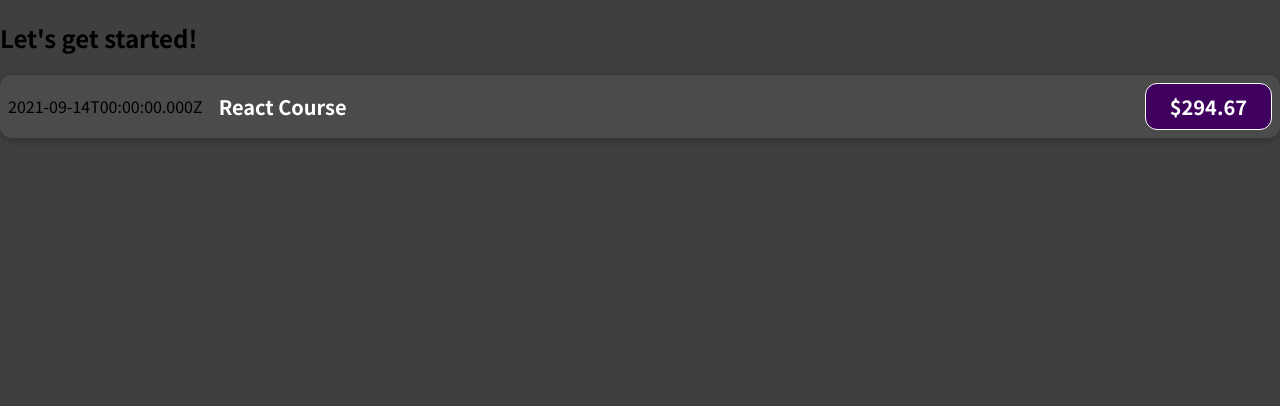
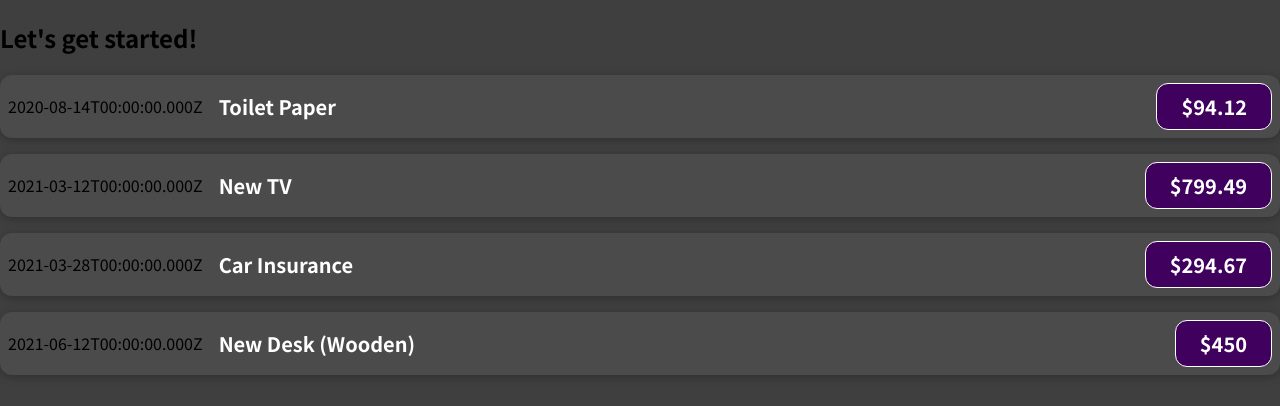
Before and after one commit to AndrewJacobVlietstra/React, a JavaScript app in the folder react-complete-guide/: page / in a window 1280 px wide. Shown: the top 406 px of the page. Built offline with nearby package versions, Linux system fonts and the light colour scheme.

Commit message:
Started working with props, making components reusable

```diff
--- a/react-complete-guide/src/App.js
+++ b/react-complete-guide/src/App.js
@@ -1,10 +1,35 @@
 import ExpenseItem from './components/ExpenseItem';
 
 function App() {
+  const expenses = [
+    {
+      id: 'e1',
+      title: 'Toilet Paper',
+      amount: 94.12,
+      date: new Date(2020, 7, 14),
+    },
+    { id: 'e2', title: 'New TV', amount: 799.49, date: new Date(2021, 2, 12) },
+    {
+      id: 'e3',
+      title: 'Car Insurance',
+      amount: 294.67,
+      date: new Date(2021, 2, 28),
+    },
+    {
+      id: 'e4',
+      title: 'New Desk (Wooden)',
+      amount: 450,
+      date: new Date(2021, 5, 12),
+    },
+  ];
+
   return (
     <div>
       <h2>Let's get started!</h2>
-      <ExpenseItem />
+      <ExpenseItem title={expenses[0].title} amount={expenses[0].amount} date={expenses[0].date}></ExpenseItem>
+      <ExpenseItem title={expenses[1].title} amount={expenses[1].amount} date={expenses[1].date}></ExpenseItem>
+      <ExpenseItem title={expenses[2].title} amount={expenses[2].amount} date={expenses[2].date}></ExpenseItem>
+      <ExpenseItem title={expenses[3].title} amount={expenses[3].amount} date={expenses[3].date}></ExpenseItem>
     </div>
   );
 }
--- a/react-complete-guide/src/components/ExpenseItem.js
+++ b/react-complete-guide/src/components/ExpenseItem.js
@@ -1,16 +1,13 @@
 import './ExpenseItem.css';
 
-function ExpenseItem() {
-    const expenseDate = new Date(2021, 8, 14);
-    const expenseTitle = 'React Course';
-    const expenseAmount = 294.67;
+function ExpenseItem(props) {
 
   return (
     <div className="expense-item">
-      <div>{expenseDate.toISOString()}</div>
+      <div>{props.date.toISOString()}</div>
       <div className="expense-item__description">
-        <h2>{`${expenseTitle}`}</h2>
-        <div className="expense-item__price">${expenseAmount}</div>
+        <h2>{props.title}</h2>
+        <div className="expense-item__price">${props.amount}</div>
       </div>
     </div>
   );
```
